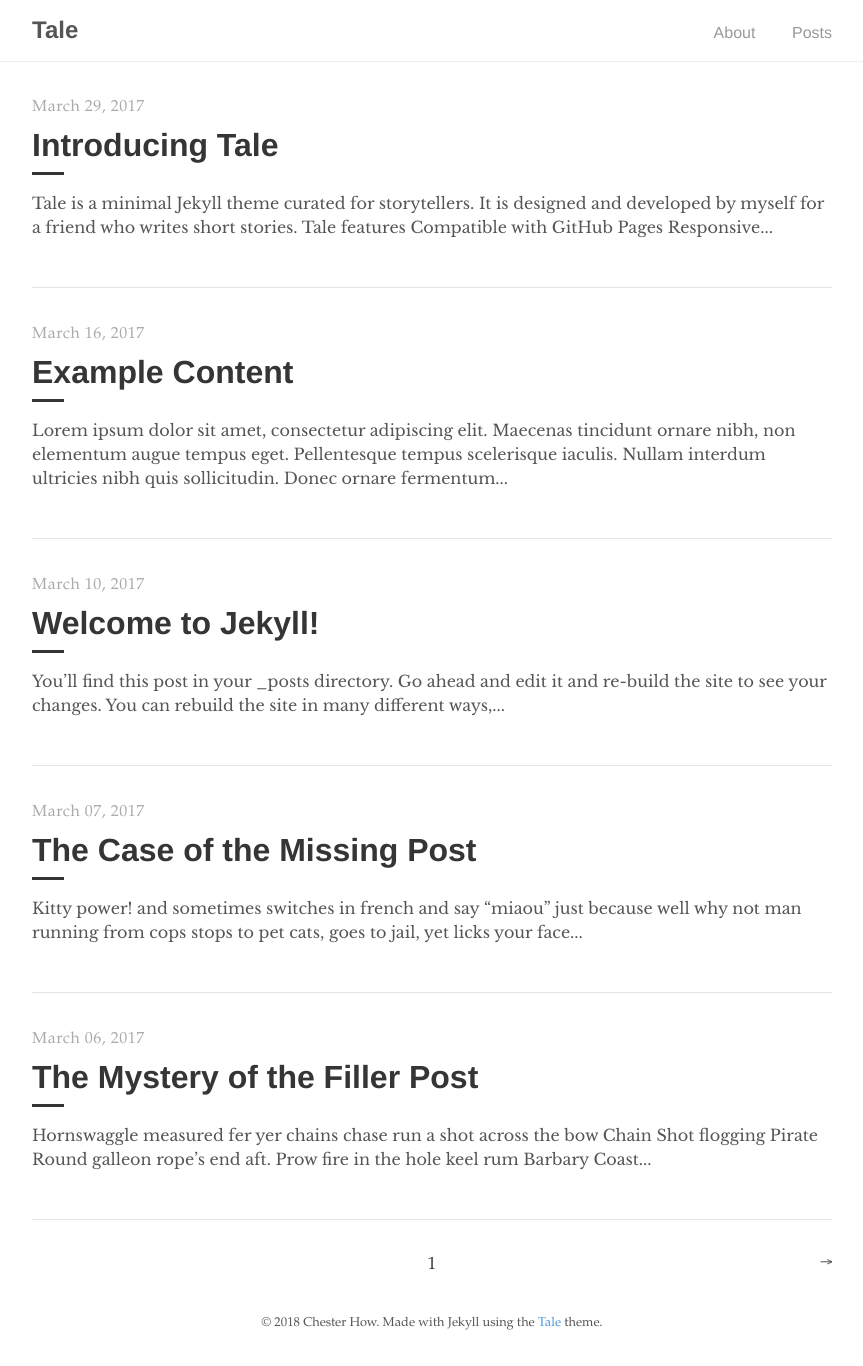
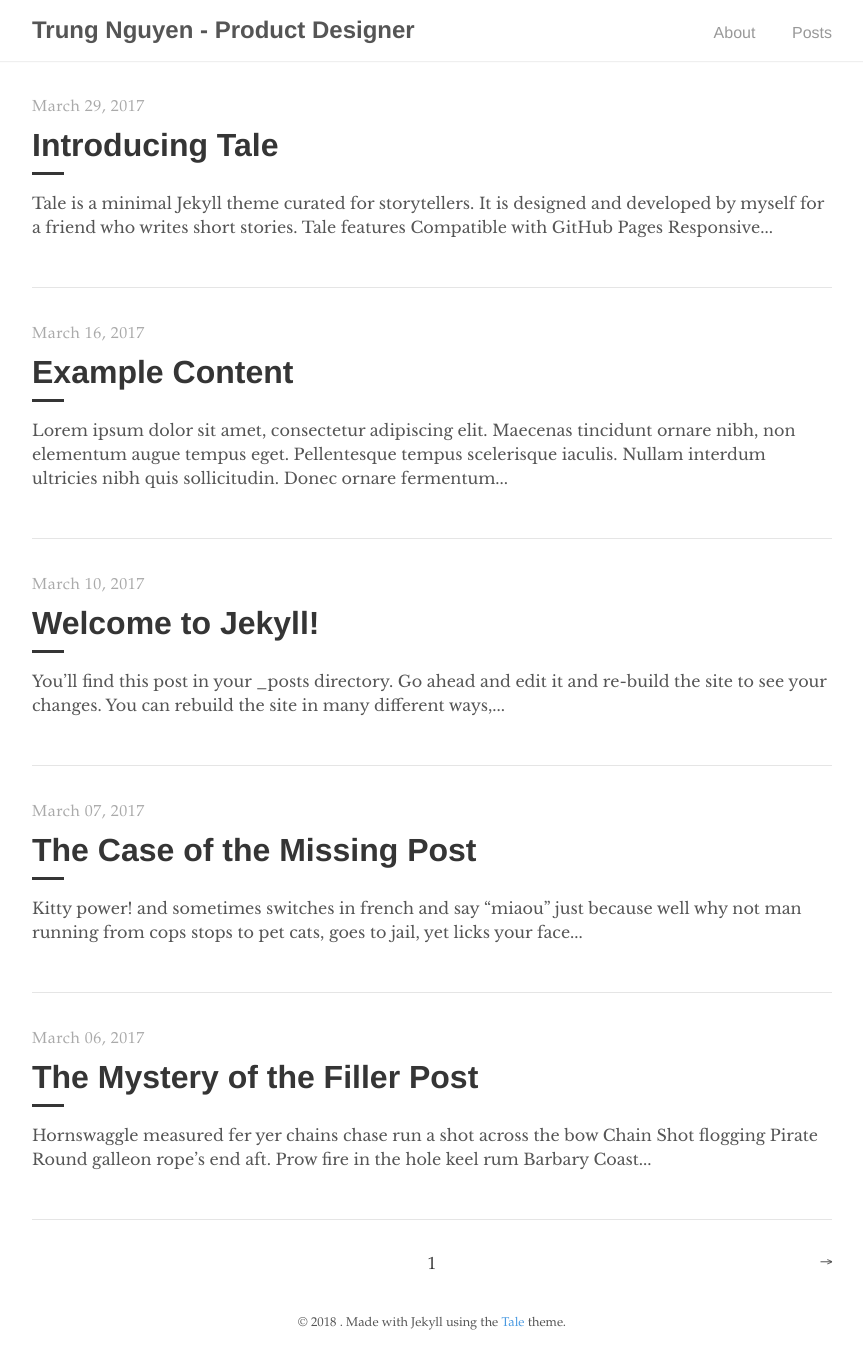
Before and after one commit to ngntrung/ngntrung.github.io, a Jekyll site: the page built from index.html, in a window 1280 px wide. Shown: the whole page, without its empty margins (208-1071 px from the left). Built offline with Jekyll 4.4.1, drawn with Linux system fonts in a browser that asks for light colours; the list of posts is cut into pages by our own code.

Commit message:
Update _config.yml

```diff
--- a/_config.yml
+++ b/_config.yml
@@ -1,12 +1,7 @@
 # Site settings
-title:          Tale
-description:    "Minimal Jekyll theme for storytellers"
+title:          Trung Nguyen - Product Designer
+description:    "Trung Nguyen - Product Designer, Product Management, User Experience, User Interface"
 
-# Author
-author:
-  name:         Chester How
-  url:          https://chester.how
-  email:        chesterhow@gmail.com
 
 # Build settings
 markdown:       kramdown
```
